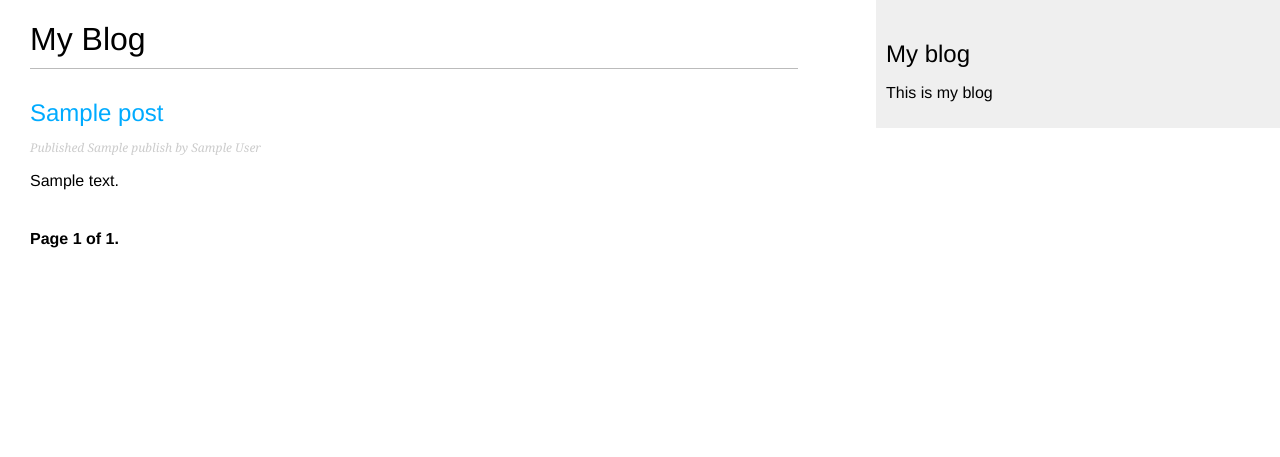
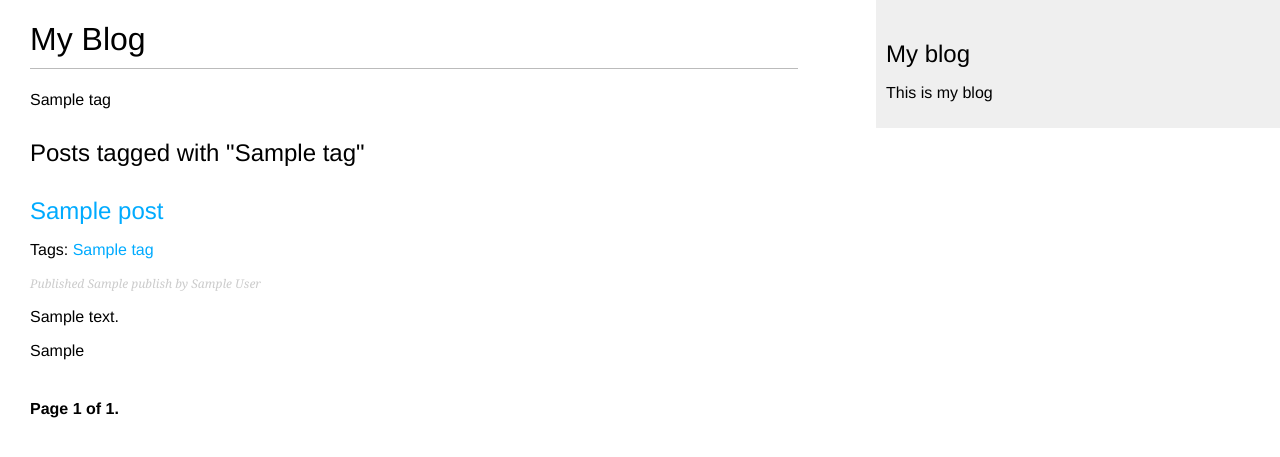
Before and after one commit to fmassaretto/Django-Demo, a Django app: template welcome-to-django-project/blog/templates/blog/post/list.html in a window 1280 px wide. Shown: the top 457 px of the page. Run offline with Django 5.2, Linux system fonts and the light colour scheme; the template is opened without the code that fills it: most values are stand-ins (such as "Sample title", 1, 10 or a date in 2020).

Commit message:
add tag feature to posts blog

```diff
--- a/requirements.txt
+++ b/requirements.txt
@@ -1,5 +1,7 @@
 asgiref==3.8.1
 Django==5.1.4
+django-taggit==5.0.1
 psycopg2==2.9.10
+python-decouple==3.8
 sqlparse==0.5.3
 tzdata==2024.2
--- a/welcome-to-django-project/blog/models.py
+++ b/welcome-to-django-project/blog/models.py
@@ -2,12 +2,15 @@ from django.db import models
 from django.conf import settings
 from django.urls import reverse
 from django.utils import timezone
+from taggit.managers import TaggableManager
 
 class PublisedManager(models.Manager):
     def get_queryset(self):
         return (super().get_queryset().filter(status=Post.Status.PUBLISHED))
 # Create your models here.
 class Post(models.Model):
+
+    tags = TaggableManager()
 
     class Status(models.TextChoices):
         DRAFT = 'DF', 'Draft'
--- a/welcome-to-django-project/blog/templates/blog/post/list.html
+++ b/welcome-to-django-project/blog/templates/blog/post/list.html
@@ -4,16 +4,28 @@
 
 {% block content %}
   <h1>My Blog</h1>
+  {{ tag }}
+  {% if tag %}
+    <h2>Posts tagged with "{{ tag.name }}"</h2>
+  {% endif %}
   {% for post in posts %}
     <h2>
       <a href="{{ post.get_absolute_url }}"> {{ post.title }} </a>
     </h2>
+    <p class="tags">
+      Tags:
+      {% for tag in post.tags.all %}
+        <a href="{% url 'blog:post_list_by_tag' tag.slug %}">
+          {{ tag.name }}
+        </a> {% if not forloop.last %} {% endif %}
+      {% endfor %}
+    </p>
   <p class="date">
     Published {{ post.publish }} by {{ post.author }}
   </p>
   {{ post.body|truncatewords:30|linebreaks }}
 {% endfor %}
-
-{% include "pagination.html" with page=page_obj %}
+{{page_obj}}
+{% include "pagination.html" with page=posts %}
 
 {% endblock %}
--- a/welcome-to-django-project/welcome-to-django-project/settings.py
+++ b/welcome-to-django-project/welcome-to-django-project/settings.py
@@ -38,6 +38,7 @@ INSTALLED_APPS = [
     'django.contrib.sessions',
     'django.contrib.messages',
     'django.contrib.staticfiles',
+    'taggit',
     'foodlog.apps.FoodlogConfig',
     'blog.apps.BlogConfig',
 ]
```
Also changed, not shown: welcome-to-django-project/blog/urls.py (+5 -4 lines), welcome-to-django-project/blog/views.py (+12 -4 lines), welcome-to-django-project/blog/migrations/0007_post_tags.py (added).
